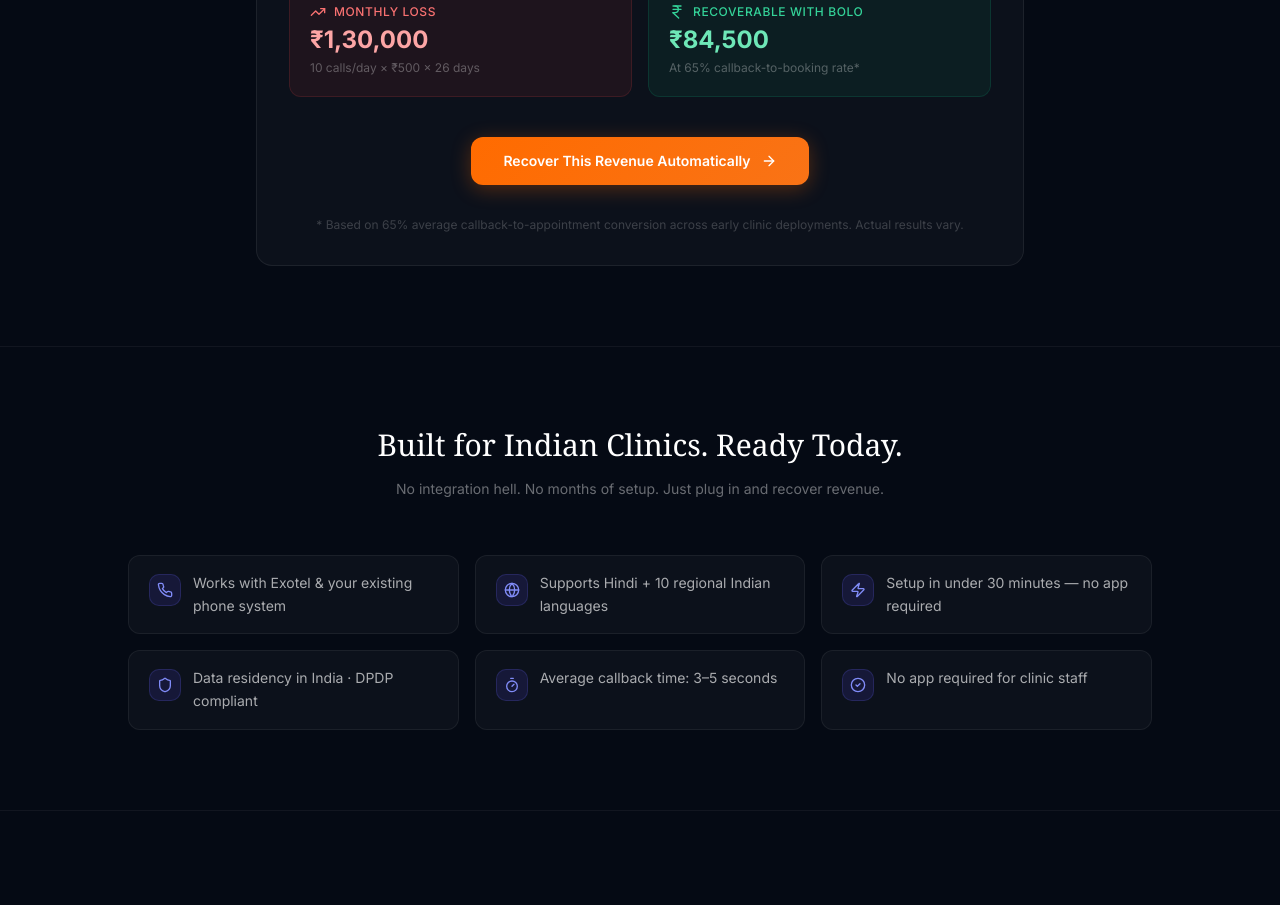
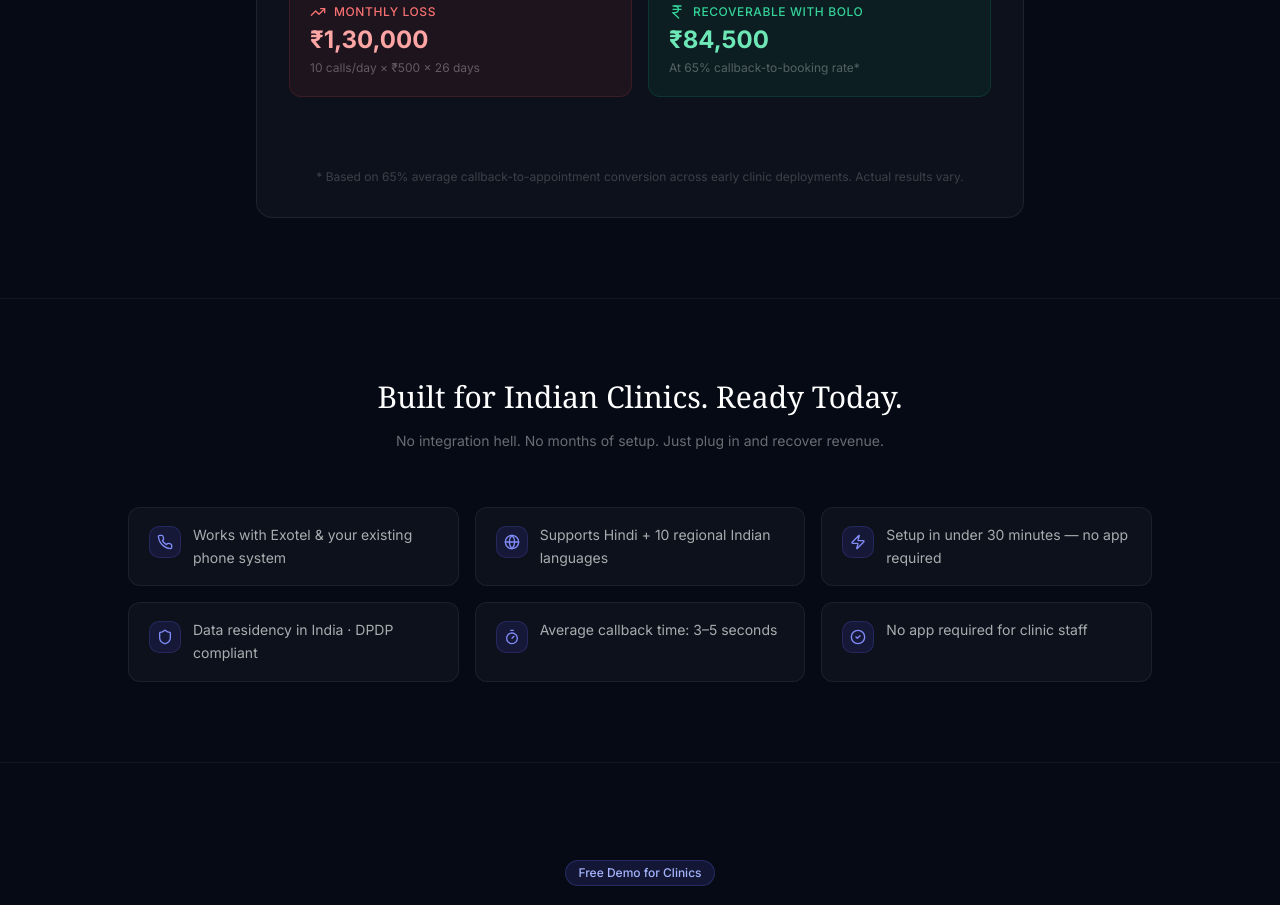
Before and after one commit to a3solutionsandservices-art/Bolo, a Next.js app in the folder frontend/: page / in a window 1280 px wide. Shown: the part 2200-3105 px from the top of the page. Built offline with nearby package versions, Linux system fonts and the light colour scheme; no server answers.

Commit message:
feat: remove Recover This Revenue CTA button

```diff
--- a/frontend/app/page.tsx
+++ b/frontend/app/page.tsx
@@ -309,14 +309,7 @@ export default function LandingPage() {
             </div>
 
             <div className="text-center pt-2">
-              <Link
-                href="/register"
-                className="inline-flex items-center gap-2.5 px-8 py-3.5 rounded-xl font-semibold text-white text-sm transition-all"
-                style={{ background: "linear-gradient(135deg,#FF6B00,#f97316)", boxShadow: "0 4px 20px rgba(255,107,0,0.3)" }}
-              >
-                Recover This Revenue Automatically
-                <ArrowRight className="w-4 h-4" />
-              </Link>
+
             </div>
 
             <p className="text-center text-white/20 text-xs">
```
